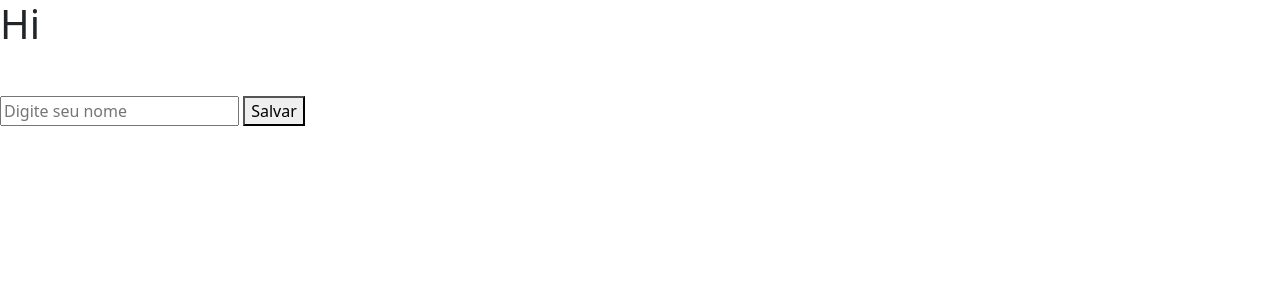
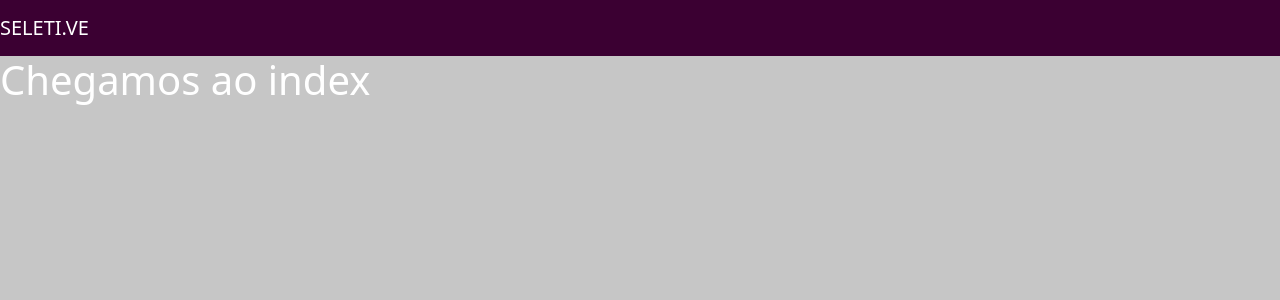
Before and after one commit to ClaudioFritzen/crud, a Django app: page /core/ in a window 1280 px wide. Shown: the top 300 px of the page. Run offline with Django 4.2, Linux system fonts and the light colour scheme; data that the repository does not hold is empty.

Commit message:
restruturação de pagina

```diff
--- a/app/templates/index.html
+++ b/app/templates/index.html
@@ -1,47 +1,10 @@
-<!DOCTYPE html>
-<html lang="en">
-<head>
-    <meta charset="UTF-8">
-    <meta http-equiv="X-UA-Compatible" content="IE=edge">
-    <meta name="viewport" content="width=device-width, initial-scale=1.0">
-    <title>Document</title>
-    <link href="https://cdn.jsdelivr.net/npm/bootstrap@5.0.2/dist/css/bootstrap.min.css" rel="stylesheet" integrity="sha384-EVSTQN3/azprG1Anm3QDgpJLIm9Nao0Yz1ztcQTwFspd3yD65VohhpuuCOmLASjC" crossorigin="anonymous">
-</head>
+{% extends 'base.html' %}
+{% load static %}
 
-<body>
-    <h1> Hi </h1>
-    <div id="mensagesn">
-        <!-- mensagens do Alerts-->
-        {% if messages %}
-        {% for message in messages %}
-            <br>
-            <section class="alert {{message.tags}}">
-                {{message}}
-            </section>
-        {% endfor %}
-    {% endif %}
-    <!-- fim das mensagens-->
-    </div>
-    <ul>
-        <br>
-        {% for pessoa in pessoas %}
+{% block 'head' %}
+    <link rel="stylesheet" href="{% static 'app/css/style.css' %}"
+{% endblock 'head' %}
 
-            <li> {{ pessoa.id }} - {{pessoa.nome}}
-
-                <a href=" {% url 'editar' pessoa.id %}"> Editar </a>
-                <a href=" {% url 'delete' pessoa.id %}"> Excluir </a>
-
-            </ul>
-        {% endfor %}
-    </ul>
-
-    <form action=" {% url 'salvar' %}" method="POST">
-        {% csrf_token %}
-        <input type="text" name="nome" placeholder="Digite seu nome" >
-        <button type="submit"> Salvar </button>
-
-    </form>
-    <script src="https://cdn.jsdelivr.net/npm/@popperjs/core@2.9.2/dist/umd/popper.min.js" integrity="sha384-IQsoLXl5PILFhosVNubq5LC7Qb9DXgDA9i+tQ8Zj3iwWAwPtgFTxbJ8NT4GN1R8p" crossorigin="anonymous"></script>
-    <script src="https://cdn.jsdelivr.net/npm/bootstrap@5.0.2/dist/js/bootstrap.min.js" integrity="sha384-cVKIPhGWiC2Al4u+LWgxfKTRIcfu0JTxR+EQDz/bgldoEyl4H0zUF0QKbrJ0EcQF" crossorigin="anonymous"></script>
-    </body>
-</html>
+{% block 'body' %}
+    <h1> Chegamos ao index</h1>
+{% endblock 'body' %}
--- a/app/views.py
+++ b/app/views.py
@@ -26,7 +26,8 @@ def salvar(request):
         else:
             messages.add_message(request, constants.SUCCESS, "Nome cadastrato")
             vnome = Pessoa.objects.create(nome=vnome)
-            return render (request, "Index.html", {"pessoa": pessoas})
+            return redirect(home)
+            #return render (request, "Index.html", {"pessoa": pessoas})
 
     #
 
--- /dev/null
+++ b/templates/base.html
@@ -0,0 +1,26 @@
+{% load static %}
+
+<!doctype html>
+<html lang="pt-PT">
+  <head>
+    <meta charset="utf-8">
+    <meta name="viewport" content="width=device-width, initial-scale=1">
+    <link href="{% static 'base/css/base.css' %}" rel ="stylesheet">
+    <title>{% block 'title' %}{% endblock%}</title>
+    <link href="https://cdn.jsdelivr.net/npm/bootstrap@5.2.2/dist/css/bootstrap.min.css" rel="stylesheet">
+    {% block 'head' %}{% endblock%}
+  </head>
+  <body>
+
+    <nav class="navbar navbar-expand-lg navbar-dark bg-nav">
+        <a class="navbar-brand" href="#">SELETI.VE</a>
+        <button class="navbar-toggler" type="button" data-toggle="collapse" data-target="#navbarNav" aria-controls="navbarNav" aria-expanded="false" aria-label="Toggle navigation">
+            <span class="navbar-toggler-icon"></span>
+        </button>
+
+    </nav>
+
+    {% block 'body' %}{% endblock%}
+    <script src="https://cdn.jsdelivr.net/npm/bootstrap@5.2.2/dist/js/bootstrap.bundle.min.js"></script>
+  </body>
+</html>
--- /dev/null
+++ b/templates/static/app/css/style.css
@@ -0,0 +1,6 @@
+@import url('https://fonts.googleapis.com/css2?family=Montserrat:ital,wght@0,100;0,200;0,300;0,400;0,500;0,600;0,700;0,800;0,900;1,100;1,200;1,300;1,400;1,500;1,600;1,700;1,800;1,900&family=Nunito:wght@200&display=swap');
+
+body {
+    background-color: black;
+    color: white;
+}
--- /dev/null
+++ b/templates/static/base/css/base.css
@@ -0,0 +1,10 @@
+body{
+
+    background-color: #C6C6C6 !important;
+
+}
+
+.bg-nav{
+    background-color: #3B0032 !important;
+    padding: 10px;
+}
```
Also changed, not shown: app/templates/reserva.html (added, +32 -0 lines), crud/settings.py (+7 -1 lines).
